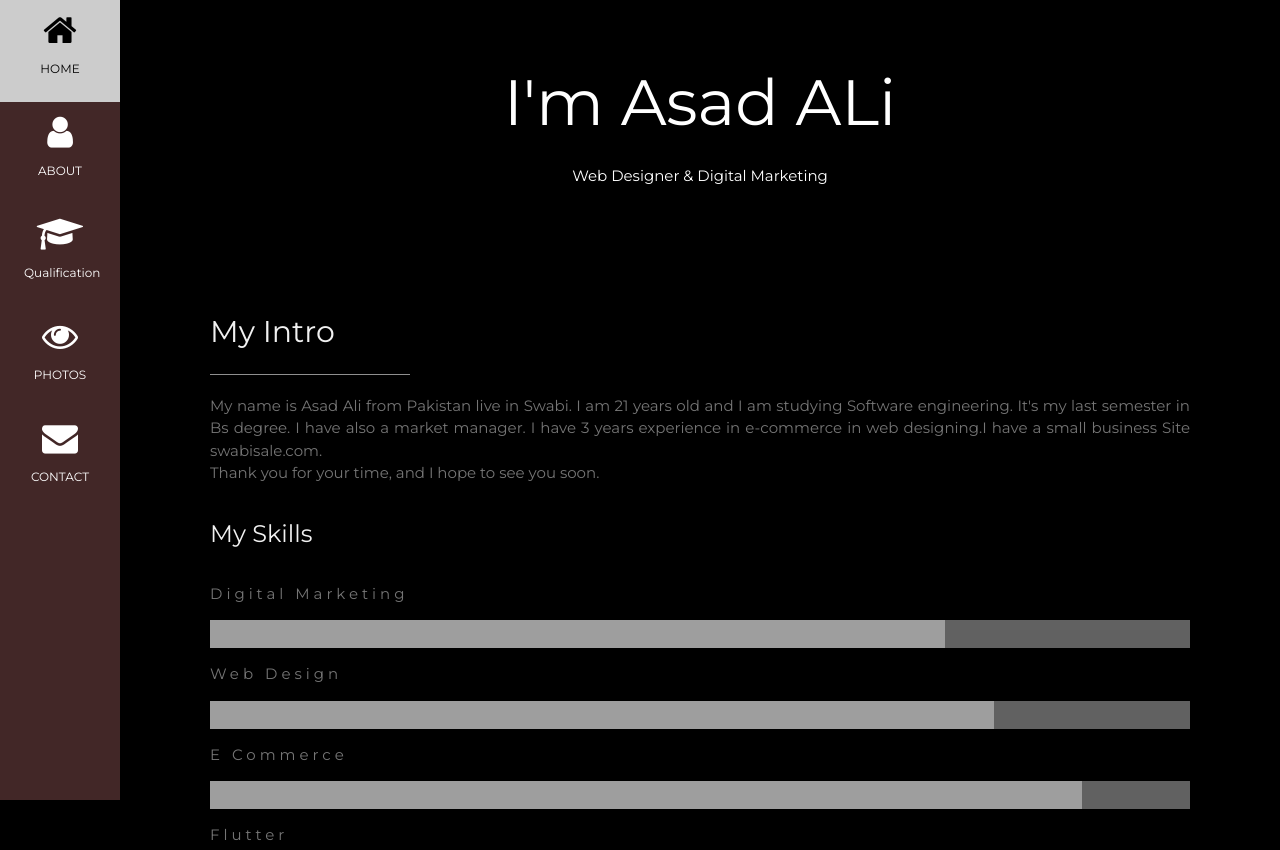
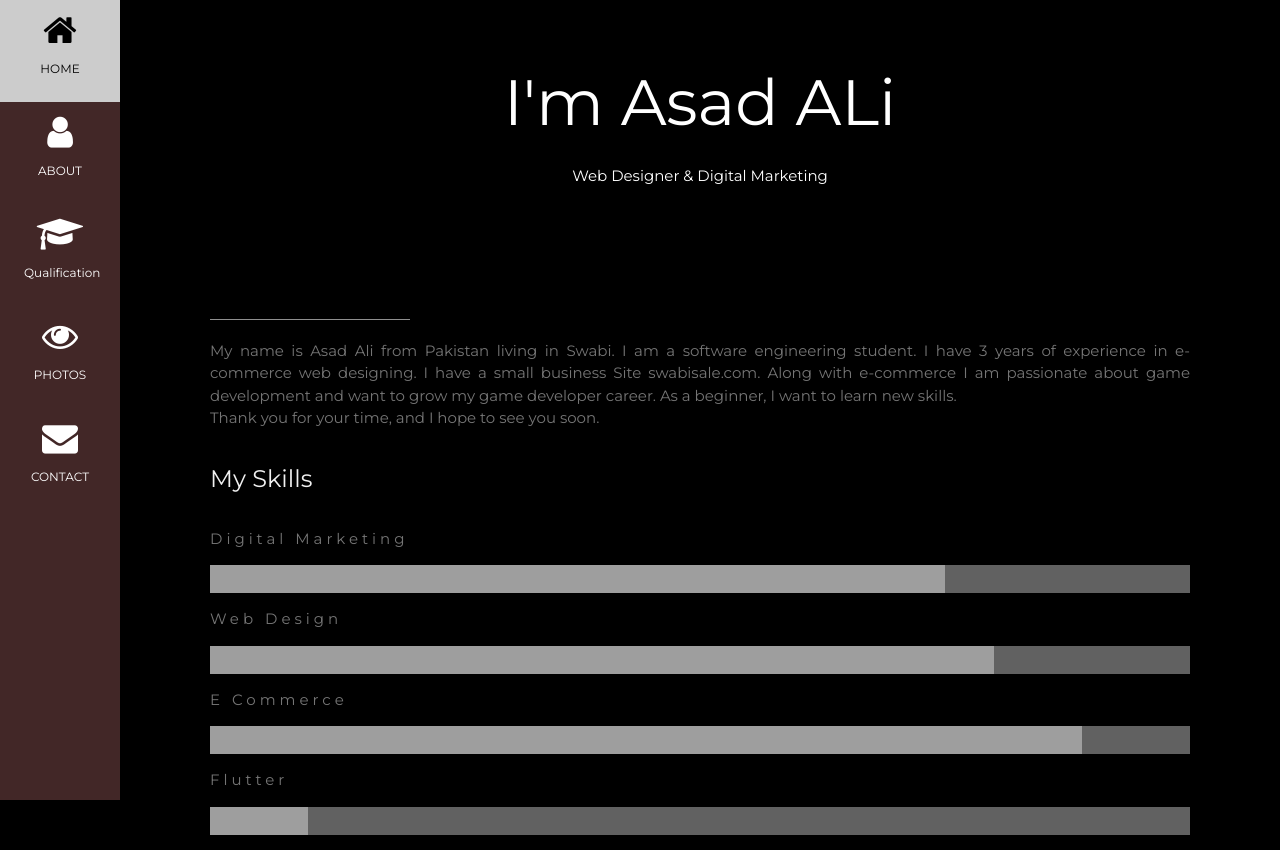
Before and after one commit to Asadalicomsian/mycv, a plain HTML site: page index.html in a window 1280 px wide. Shown: the top 850 px of the page. Drawn offline with nearby package versions, Linux system fonts and the light colour scheme.

Commit message:
Update index.html

```diff
--- a/index.html
+++ b/index.html
@@ -67,11 +67,11 @@ body, h1,h2,h3,h4,h5,h6 {font-family: "Montserrat", sans-serif}
 
   <!-- About Section -->
   <div class="w3-content w3-justify w3-text-grey w3-padding-64" id="about">
-    <h2 class="w3-text-light-grey">My Intro</h2>
+    <h2 class="w3-text-light-grey"></h2>
     <hr style="width:200px" class="w3-opacity">
-    <p>My name is Asad Ali from Pakistan live in Swabi. I am 21 years old and I am studying Software engineering.
-It's my last semester in Bs degree. I have also a market manager. I have 3 years experience in e-commerce
-in web designing.I have a small business Site swabisale.com. <br>
+    <p>My name is Asad Ali from Pakistan living in Swabi. I am a software engineering student. I have 3 years of experience in e-commerce web designing.
+      I have a small business Site swabisale.com. Along with e-commerce I am passionate about game development and want to grow my game developer career.
+      As a beginner, I want to learn new skills. <br>
 
 Thank you for your time, and I hope to see you soon.
     </p>
```
